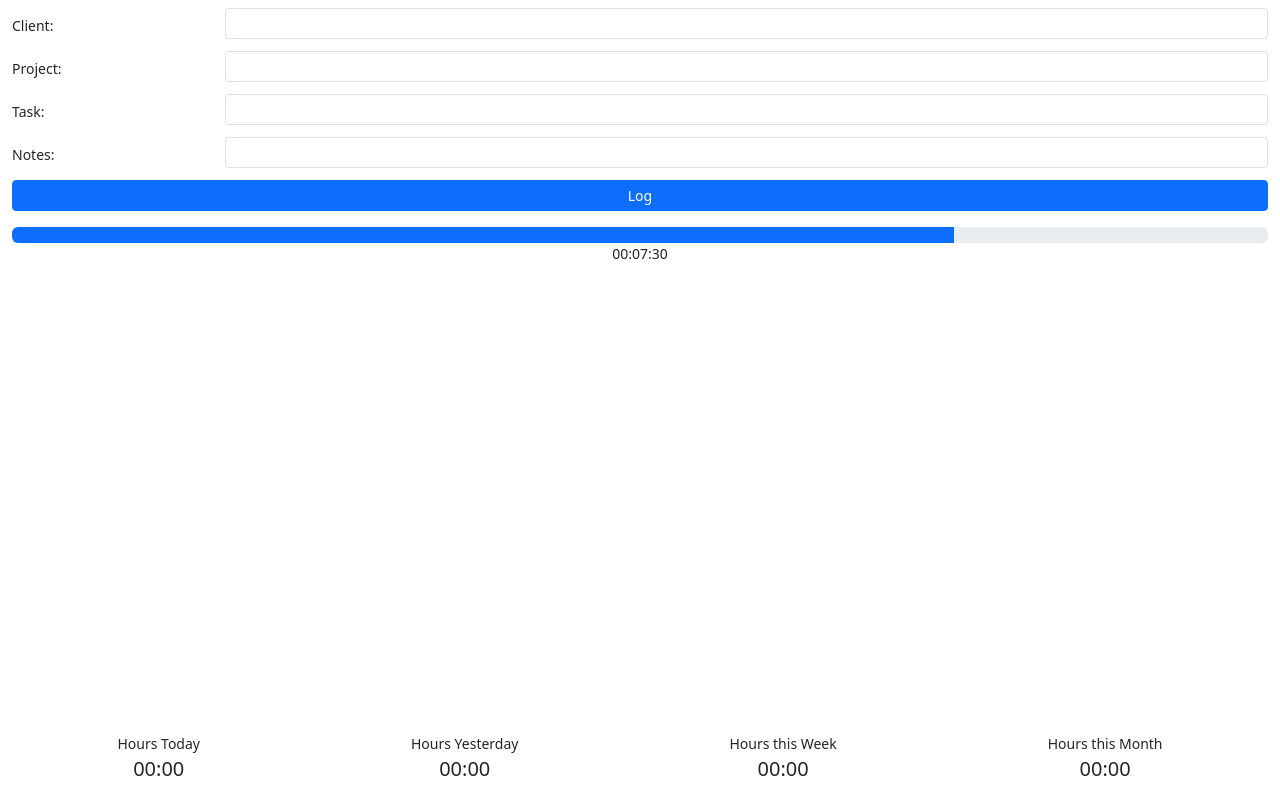
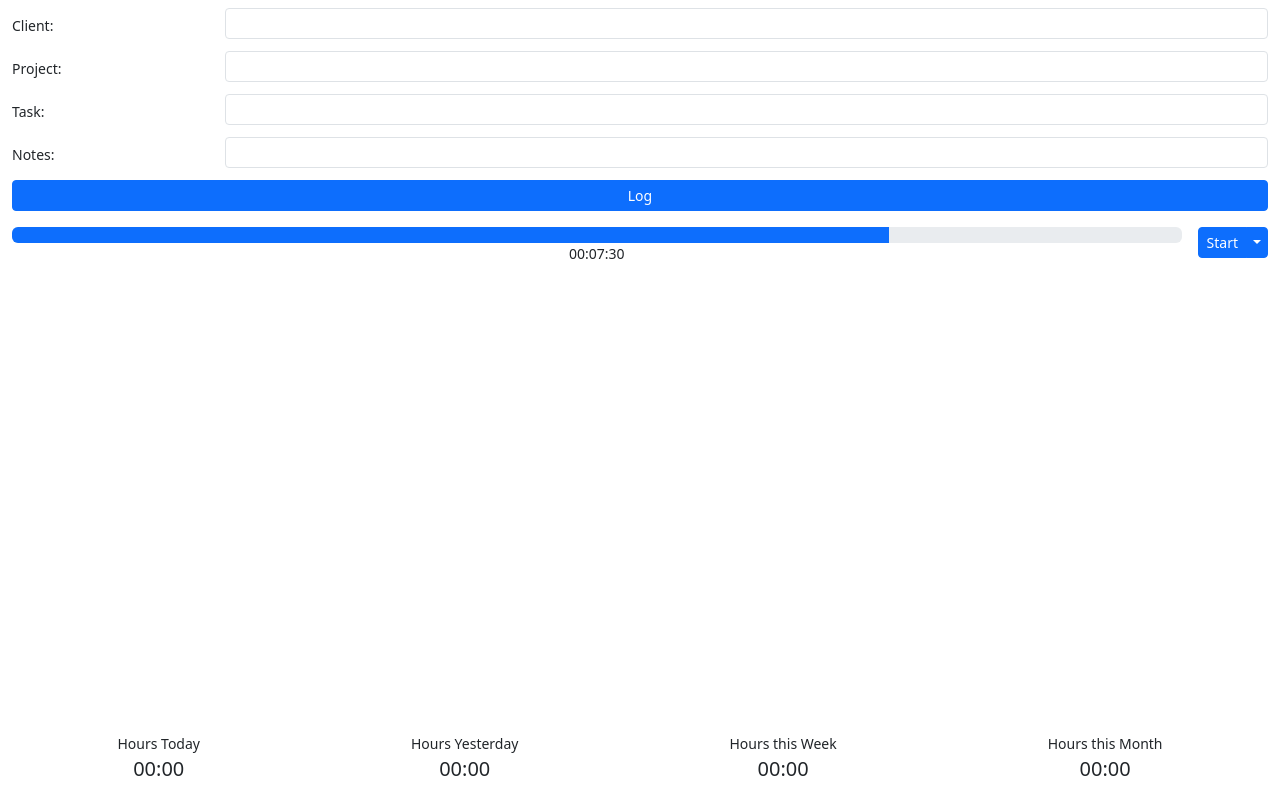
Before and after one commit to falkoschumann/activity-sampling, a React (Vite) app in the folder web-app/: page / in a window 1280 px wide. Built offline with nearby package versions, Linux system fonts and the light colour scheme; no server answers.

Commit message:
feat: select duration

```diff
--- a/web-app/eslint.config.js
+++ b/web-app/eslint.config.js
@@ -6,7 +6,7 @@ import headers from "eslint-plugin-headers";
 import tseslint from "typescript-eslint";
 
 export default tseslint.config(
-  { ignores: ["dist"] },
+  { ignores: ["coverage", "dist"] },
   {
     extends: [js.configs.recommended, ...tseslint.configs.recommended],
     files: ["**/*.{ts,tsx}"],
--- a/web-app/src/application/activities_slice.ts
+++ b/web-app/src/application/activities_slice.ts
@@ -14,7 +14,6 @@ import { Clock } from "../infrastructure/clock.ts";
 
 export interface ActivitiesState {
   readonly lastActivity?: Activity;
-  readonly startTimestamp?: string;
   readonly duration: string;
   readonly workingDays: WorkingDay[];
   readonly timeSummary: TimeSummary;
@@ -83,6 +82,9 @@ export const activitiesSlice = createSlice({
   name: "activities",
   initialState,
   reducers: {
+    durationSelected: (state, action: PayloadAction<{ duration: string }>) => {
+      state.duration = action.payload.duration;
+    },
     lastActivitySelected: (state, action: PayloadAction<Activity>) => {
       state.lastActivity = action.payload;
     },
@@ -94,16 +96,19 @@ export const activitiesSlice = createSlice({
   },
   selectors: {
     selectLastActivity: (state) => state.lastActivity,
+    selectDuration: (state) => state.duration,
     selectTimeSummary: (state) => state.timeSummary,
     selectWorkingDays: (state) => state.workingDays,
     selectTimeZone: (state) => state.timeZone,
   },
 });
 
-export const { lastActivitySelected } = activitiesSlice.actions;
+export const { durationSelected, lastActivitySelected } =
+  activitiesSlice.actions;
 
 export const {
   selectLastActivity,
+  selectDuration,
   selectTimeSummary,
   selectTimeZone,
   selectWorkingDays,
--- a/web-app/src/main.tsx
+++ b/web-app/src/main.tsx
@@ -4,6 +4,7 @@ import { StrictMode } from "react";
 import { createRoot } from "react-dom/client";
 import { Provider } from "react-redux";
 import "bootstrap/dist/css/bootstrap.css";
+import "bootstrap/dist/js/bootstrap.esm.js";
 
 import { store } from "./application/store.ts";
 import App from "./ui/app.tsx";
--- a/web-app/src/ui/countdown.tsx
+++ b/web-app/src/ui/countdown.tsx
@@ -1,8 +1,17 @@
 // Copyright (c) 2025 Falko Schumann. All rights reserved. MIT license.
 
+import { useDispatch, useSelector } from "react-redux";
+
+import { AppDispatch } from "../application/store.ts";
+import { durationSelected, selectDuration } from "../application/activities_slice.ts";
+import { Duration } from "../domain/duration.ts";
+
 export default function Countdown() {
+  const duration = useSelector(selectDuration);
+
   return (
-    <div className="my-3">
+    <div className="my-3 d-flex gap-3">
+      <div className="flex-fill">
         <div
           className="progress"
           role="progressbar"
@@ -15,5 +24,53 @@ export default function Countdown() {
         </div>
         <div className="text-center">00:07:30</div>
       </div>
+      <div>
+        <div className="btn-group btn-group-sm">
+          <button type="button" className="btn btn-primary" data-bs-toggle="button">
+            Start
+          </button>
+          <button
+            type="button"
+            className="btn btn-primary dropdown-toggle dropdown-toggle-split"
+            data-bs-toggle="dropdown"
+            aria-expanded="false"
+          >
+            <span className="visually-hidden">Toggle Dropdown</span>
+          </button>
+          <ul className="dropdown-menu">
+            <DurationItem value="PT5M" current={duration} />
+            <DurationItem value="PT10M" current={duration} />
+            <DurationItem value="PT15M" current={duration} />
+            <DurationItem value="PT20M" current={duration} />
+            <DurationItem value="PT30M" current={duration} />
+            <DurationItem value="PT60M" current={duration} />
+            <DurationItem value="PT1M" current={duration} />
+          </ul>
+        </div>
+      </div>
+    </div>
   );
 }
+
+function DurationItem({ value, current }: { value: string; current: string }) {
+  const dispatch = useDispatch<AppDispatch>();
+  const isActive = value === current;
+
+  function handleClicked(event: React.MouseEvent<HTMLAnchorElement>) {
+    event.preventDefault();
+    dispatch(durationSelected({ duration: value }));
+  }
+
+  return (
+    <li>
+      <a
+        className={"dropdown-item" + (isActive ? " active" : "")}
+        aria-current={isActive ? "false" : undefined}
+        href="#"
+        onClick={handleClicked}
+      >
+        {Duration.parse(value).minutes} min
+      </a>
+    </li>
+  );
+}
```
Also changed, not shown: 2 other files (tests, documents, lock files or other folders). Lines whose indentation alone changed are shown as unchanged.
